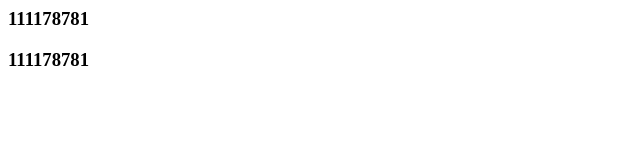
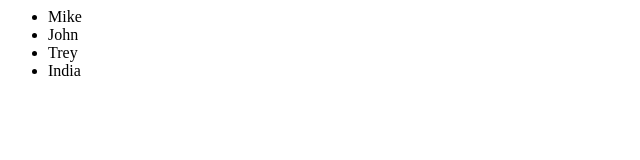
Before and after one commit to CoolConfucius/20161207_1, a plain HTML site: page angular.html in a window 1280 px wide. Shown: the whole page, without its empty margins (0-640 px from the left). Drawn offline with nearby package versions, Linux system fonts and the light colour scheme.

Commit message:
ng repeat

```diff
--- a/angular.html
+++ b/angular.html
@@ -1,9 +1,12 @@
 <html ng-app=''>
 <head>
-  <script src="bower_components/angular/angular.js"></script>
+      <script src="bower_components/angular/angular.js"></script>
 </head>
 <body>
-  <h3>{{ 49567 * 2243 }} </h3>
-  <h3 ng-bind='49567 * 2243'></h3>
+  <div ng-init="students=['Mike', 'John', 'Trey', 'India']">
+    <ul>
+        <li ng-repeat="student in students">{{student}}</li>
+    </ul>
+  </div>
 </body>
 </html>
```
